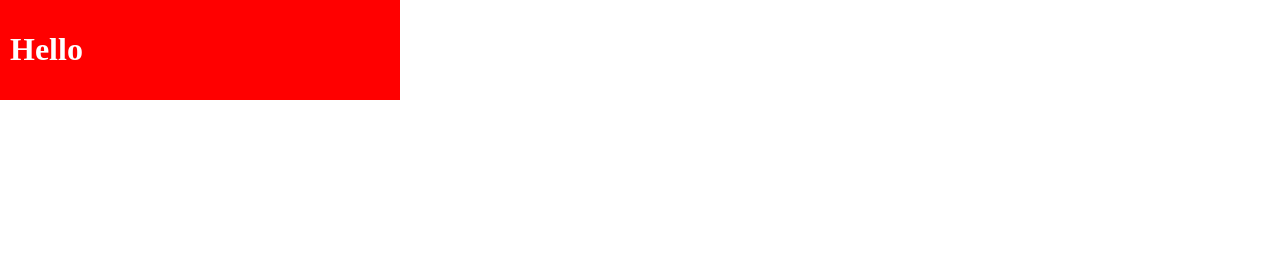
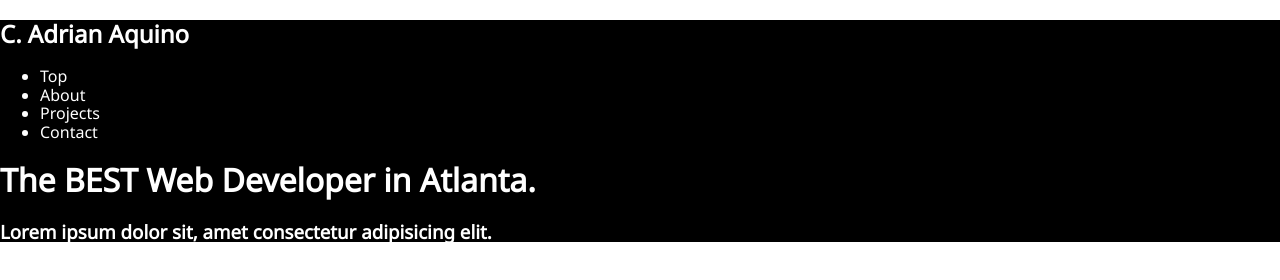
Before and after one commit to radishmouse/portfolio-demo-20190226, a plain HTML site: page index.html in a window 1280 px wide. Drawn offline with nearby package versions, Linux system fonts and the light colour scheme.

Commit message:
adds custom font

```diff
--- a/index.html
+++ b/index.html
@@ -6,11 +6,30 @@
     <meta http-equiv="X-UA-Compatible" content="ie=edge">
     <title>Oakley's Tech Portfolio</title>
     <link rel="stylesheet" href="https://cdnjs.cloudflare.com/ajax/libs/normalize/8.0.1/normalize.css">
+    <link href="https://fonts.googleapis.com/css?family=Noto+Sans" rel="stylesheet">
     <link rel="stylesheet" href="stylesheets/index.css">
 </head>
 <body>
-    <div>
-        <h1>Hello</h1>
+    <div class="hero-image">
+        <div class="top-bar">
+            <h2 class="title-text">C. Adrian Aquino</h2>
+            <ul class="nav">
+                <li>Top</li>
+                <li>About</li>
+                <li>Projects</li>
+                <li>Contact</li>
+            </ul>
+        </div>
+        <div class="welcome-message">
+            <h1 class="title-text">
+                The BEST
+                Web Developer
+                in Atlanta.
+            </h1>
+            <h3 class="secondary-text">
+                Lorem ipsum dolor sit, amet consectetur adipisicing elit.
+            </h3>
+        </div>
     </div>
 </body>
 </html>
--- a/stylesheets/index.css
+++ b/stylesheets/index.css
@@ -6,11 +6,9 @@ html {
   box-sizing: inherit;
 }
 
-div {
-    width: 400px;
-    padding: 10px;
-    background: red;
-    color: white;
+.hero-image {
+  color: white;
+  font-family: 'Noto Sans', sans-serif;
+
+  background: black;
 }
-
-/* add amazing styles here */
```
